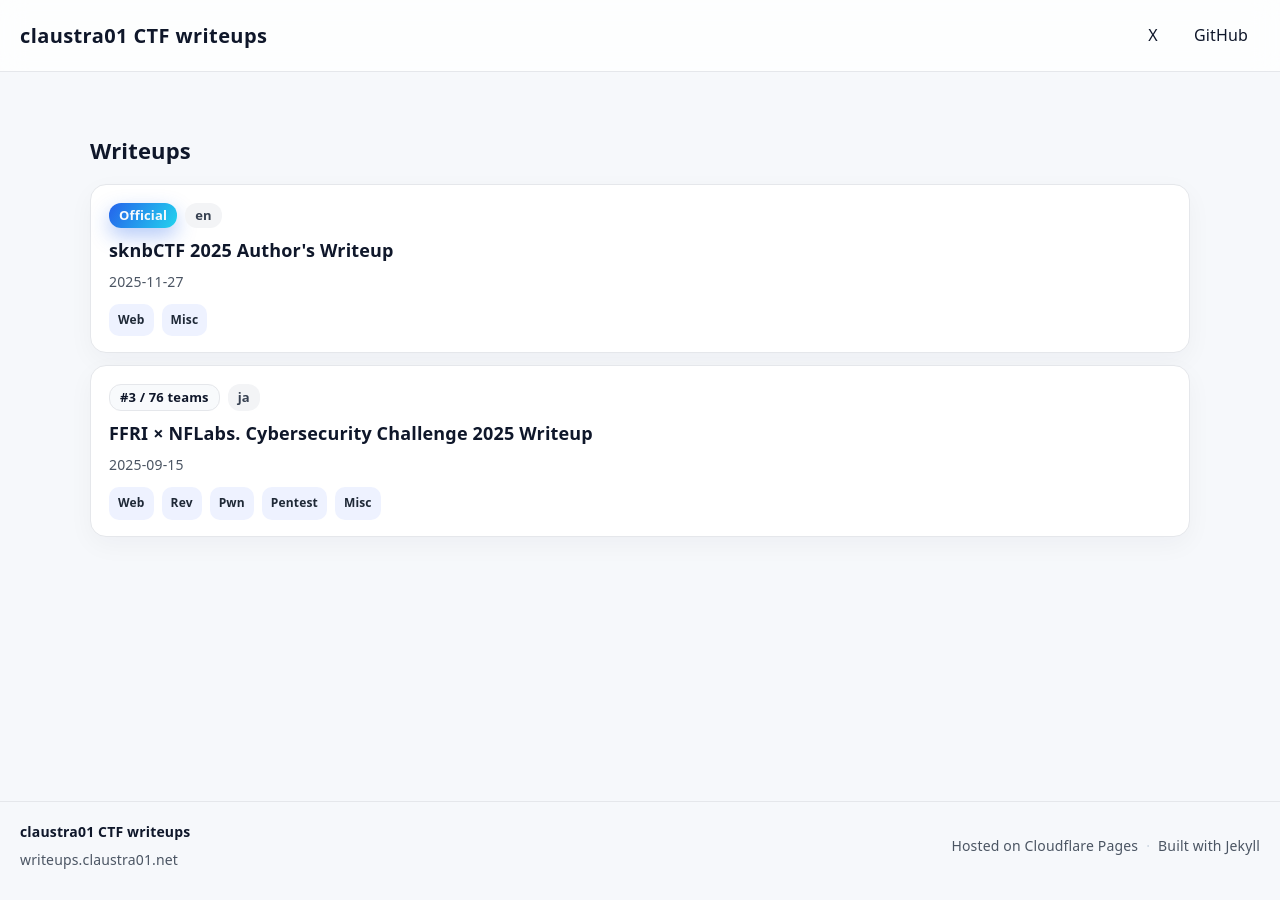
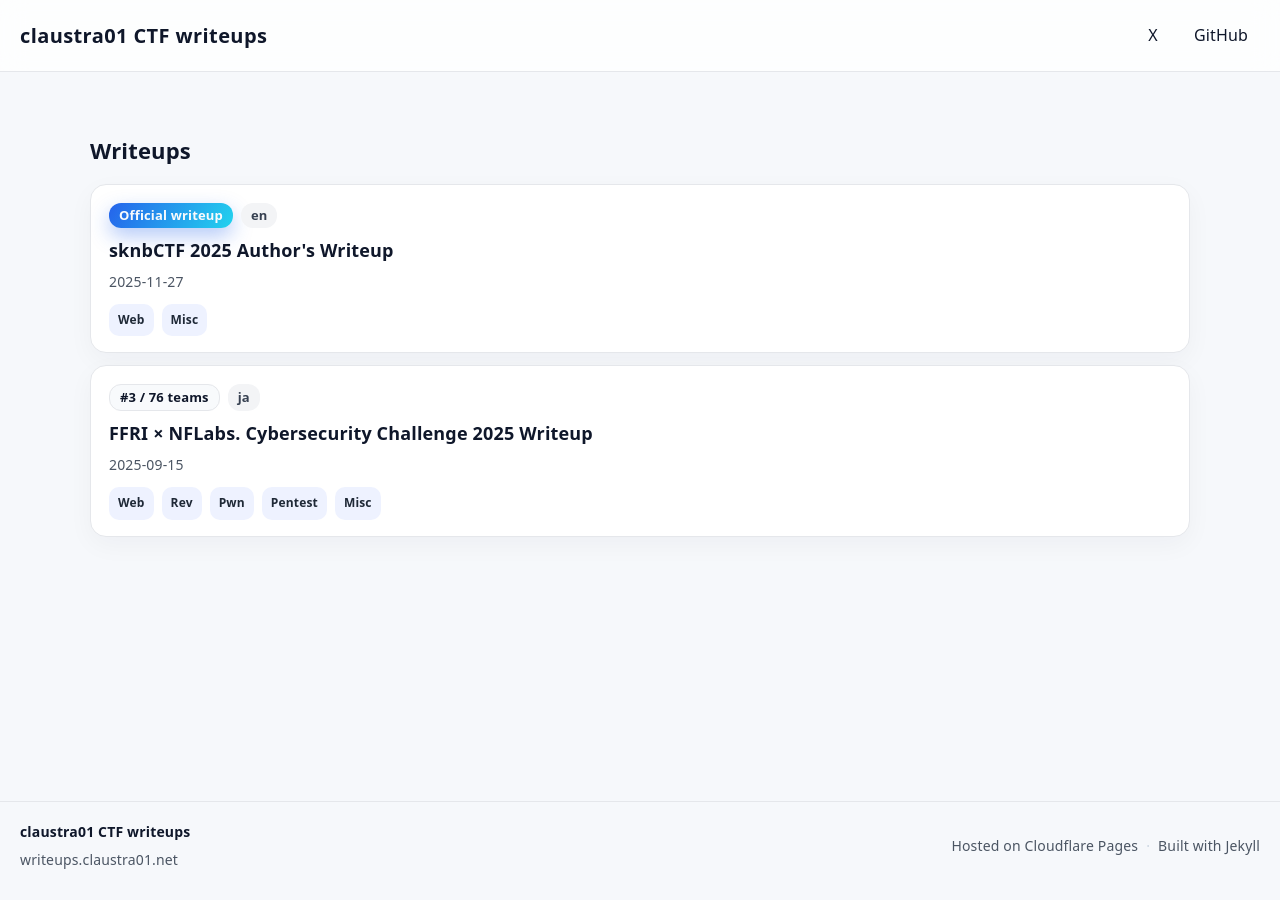
Before and after one commit to claustra01/my-ctf-writeups, a Jekyll site: the page built from index.md, in a window 1280 px wide. Built offline with Jekyll 4.4.1, drawn with Linux system fonts in a browser that asks for light colours.

Commit message:
chore: official

```diff
--- a/_layouts/writeup.html
+++ b/_layouts/writeup.html
@@ -32,7 +32,7 @@
 
           {% assign is_official = page.official %}
           {% if is_official %}
-          <span class="pill pill-flag">Official</span>
+          <span class="pill pill-flag">Official writeup</span>
           {% endif %}
 
           {% if page.rank or page.total_teams %}
--- a/index.md
+++ b/index.md
@@ -17,7 +17,7 @@ permalink: /
       <div class="meta-row">
         {% assign official = writeup.official %}
         {% if official %}
-        <span class="pill pill-flag">Official</span>
+        <span class="pill pill-flag">Official writeup</span>
         {% endif %}
 
         {% if writeup.rank or writeup.total_teams %}
```
